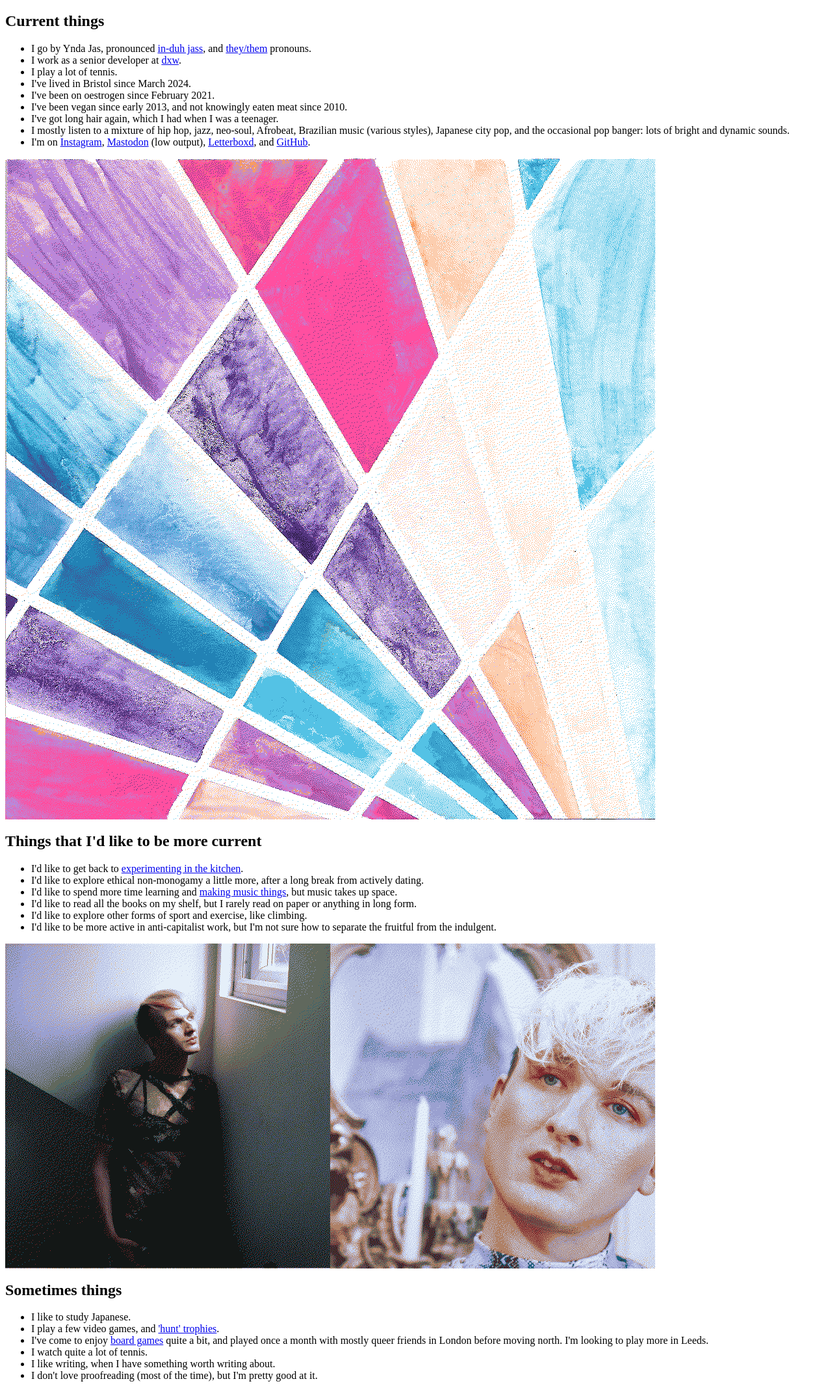
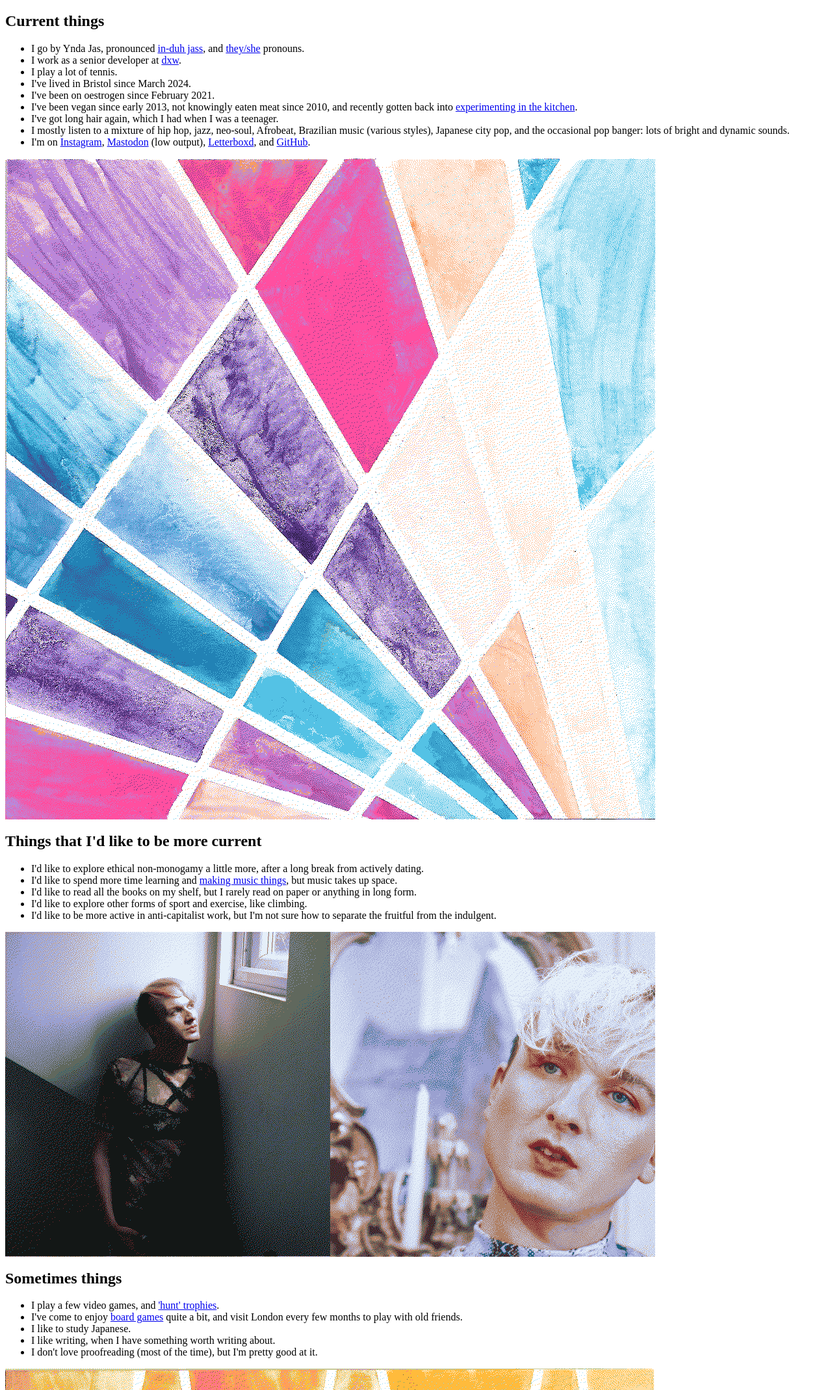
Before and after one commit to yndajas/simple-website, a website: page views/index.html in a window 1280 px wide. Shown: the part 369-2508 px from the top of the page at 65% size. Drawn offline with Linux system fonts and the light colour scheme; files whose address does not match are found by name.

Commit message:
Update index content

```diff
--- a/views/index.html
+++ b/views/index.html
@@ -22,17 +22,24 @@
         <a
           href="https://name.pn/ynda-jas#pronouns"
           aria-label="Information about my pronouns and how to use them on my name.pn profile"
-          >they/them</a
+          >they/she</a
         >
         pronouns.
       </li>
-      <li>I work as a senior developer at <a href="https://www.dxw.com">dxw</a>.</li>
+      <li>
+        I work as a senior developer at <a href="https://www.dxw.com">dxw</a>.
+      </li>
       <li>I play a lot of tennis.</li>
       <li>I've lived in Bristol since March 2024.</li>
       <li>I've been on oestrogen since February 2021.</li>
       <li>
-        I've been vegan since early 2013, and not knowingly eaten meat since
-        2010.
+        I've been vegan since early 2013, not knowingly eaten meat since 2010,
+        and recently gotten back into
+        <a
+          href="https://www.saltfatacidheat.com"
+          aria-label="Salt, Fat, Acid, Heat, a very popular book and Netflix show that teaches people the fundamentals of making great food focusing on the eponymous four components"
+          >experimenting in the kitchen</a
+        >.
       </li>
       <li>I've got long hair again, which I had when I was a teenager.</li>
       <li>
@@ -59,14 +66,6 @@
     <h2>Things that I'd like to be more current</h2>
 
     <ul role="list">
-      <li>
-        I'd like to get back to
-        <a
-          href="https://www.saltfatacidheat.com"
-          aria-label="Salt, Fat, Acid, Heat, a very popular book and Netflix show that teaches people the fundamentals of making great food focusing on the eponymous four components"
-          >experimenting in the kitchen</a
-        >.
-      </li>
       <li>
         I'd like to explore ethical non-monogamy a little more, after a long
         break from actively dating.
@@ -102,7 +101,6 @@
     <h2>Sometimes things</h2>
 
     <ul role="list">
-      <li>I like to study Japanese.</li>
       <li>
         I play a few video games, and
         <a
@@ -118,10 +116,9 @@
           aria-label="A list of the board games I own, catalogued on BoardGameGeek"
           >board games</a
         >
-        quite a bit, and played once a month with mostly queer friends in London
-        before moving north. I'm looking to play more in Leeds.
+        quite a bit, and visit London every few months to play with old friends.
       </li>
-      <li>I watch quite a lot of tennis.</li>
+      <li>I like to study Japanese.</li>
       <li>I like writing, when I have something worth writing about.</li>
       <li>
         I don't love proofreading (most of the time), but I'm pretty good at it.
@@ -193,6 +190,10 @@
         extended family are from none of these places.
       </li>
       <li>
+        I watched quite a lot of tennis until doing so got unreasonably
+        expensive.
+      </li>
+      <li>
         I used to be on
         <a href="https://yndajas.github.io/twitter">Twitter</a>.
       </li>
```
Also changed, not shown: e2e/website.spec.js (+3 -3 lines).
